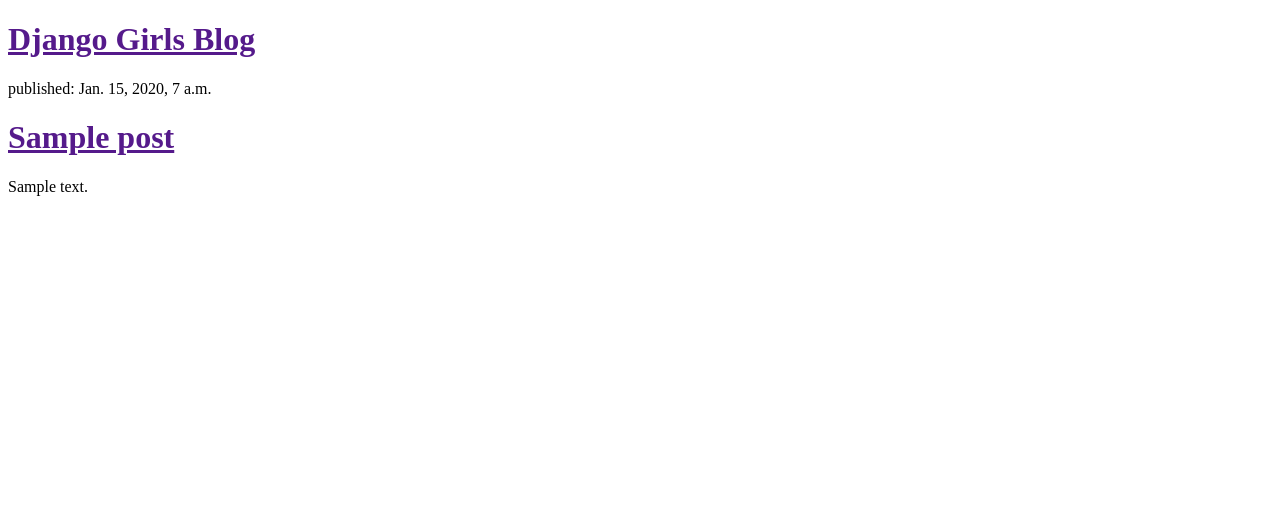
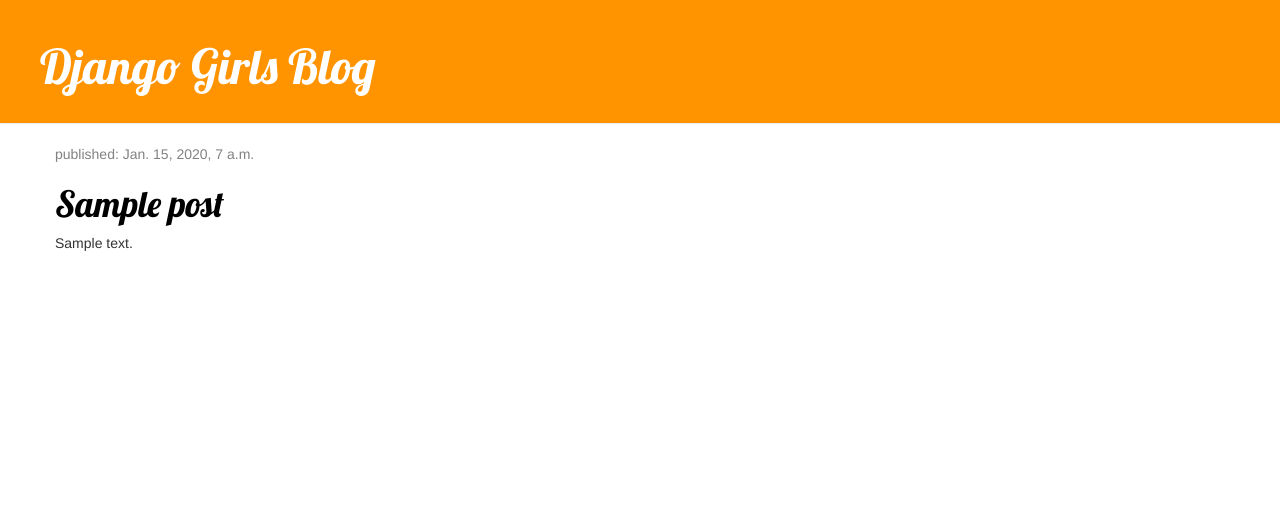
Before and after one commit to caguimaraes/my-first-blog, a Django app: template blog/templates/blog/post_list.html in a window 1280 px wide. Shown: the top 523 px of the page. Run offline with Django 3.2, Linux system fonts and the light colour scheme; the template is opened without the code that fills it: values that come from a table or form of the project are taken from there, others are empty; tables that the repository leaves empty hold one stand-in row (values such as "Sample post"); some libraries are stand-ins or nearby versions.

Commit message:
Added view and template for detailed blog post as well as CSS for the site

```diff
--- /dev/null
+++ b/blog/static/css/blog.css
@@ -0,0 +1,47 @@
+.page-header{
+	background-color: #ff9400;
+	margin-top: 0;
+	padding: 20px 20px 20px 40px;
+}
+
+.page-header h1, .page-header h1 a, .page-header h1 a:visited, .page-header h1 a:active {
+    color: #ffffff;
+    font-size: 36pt;
+    text-decoration: none;
+}
+
+
+.content {
+    margin-left: 40px;
+}
+
+h1, h2, h3, h4 {
+    font-family: 'Lobster', cursive;
+}
+
+.date {
+    color: #828282;
+}
+
+.save {
+    float: right;
+}
+
+.post-form textarea, .post-form input {
+    width: 100%;
+}
+
+.top-menu, .top-menu:hover, .top-menu:visited {
+    color: #ffffff;
+    float: right;
+    font-size: 26pt;
+    margin-right: 20px;
+}
+
+.post {
+    margin-bottom: 70px;
+}
+
+.post h1 a, .post h1 a:visited {
+    color: #000000;
+}
--- /dev/null
+++ b/blog/templates/blog/base.html
@@ -0,0 +1,26 @@
+
+{% load staticfiles %}
+<!DOCTYPE html>
+<html>
+<head>
+	<link rel="stylesheet" href="//maxcdn.bootstrapcdn.com/bootstrap/3.2.0/css/bootstrap.min.css">
+	<link rel="stylesheet" href="//maxcdn.bootstrapcdn.com/bootstrap/3.2.0/css/bootstrap-theme.min.css">
+	<link href="//fonts.googleapis.com/css?family=Lobster&subset=latin,latin-ext" rel="stylesheet" type="text/css">
+	<link rel="stylesheet" href="{% static 'css/blog.css' %}">
+	<title>Django Girls - Blog</title>
+</head>
+<body>
+	<div class="page-header">
+       <h1><a href="">Django Girls Blog</a></h1>
+    </div>
+    <div class="content container">
+    	<div class="row">
+    		<div class="col-md-8">
+    			{% block content %}
+    			{% endblock %}
+    		</div>
+    	</div>
+    </div>
+
+</body>
+</html>
--- a/blog/templates/blog/post_list.html
+++ b/blog/templates/blog/post_list.html
@@ -1,20 +1,13 @@
-<!DOCTYPE html>
-<html>
-<head>
-	<title>Django Girls - Blog</title>
-</head>
-<body>
-	<div>
-       <h1><a href="">Django Girls Blog</a></h1>
-    </div>
+{% extends 'blog/base.html' %}
 
+{% block content %}
     {% for post in posts %}
-	    <div>
-	    	<p>published: {{ post.published_date }}</p>
-	    	<h1><a href="">{{ post.title }}</a></h1>
-	    	<p>{{ post.text|linebreaksbr }}</p>
-	    </div>
-	{% endfor %}
-
-</body>
-</html>
+    	<div class="post">
+    		<div class="date">
+    			<p>published: {{ post.published_date }}</p>
+    		</div>
+    			<h1><a ahref="{% url 'post_detail' pk=post.pk %">{{ post.title }}</a></h1>
+    			<p>{{ post.text|linebreaksbr }}</p>
+    		</div>
+    {% endfor %}
+{% endblock %}
--- a/blog/urls.py
+++ b/blog/urls.py
@@ -2,5 +2,6 @@
 from . import views
 
 urlpatterns = [
-    url(r'^$', views.post_list, name='post_list'),
-]
+    url(r'^$', views.post_list),
+    url(r'^post/(?P<pk>[0-9]+)/$', views.post_detail, name='post_detail'),
+ ]
```
Also changed, not shown: blog/templates/blog/post_detail.html (added, +13 -0 lines), blog/views.py (+5 -2 lines).
